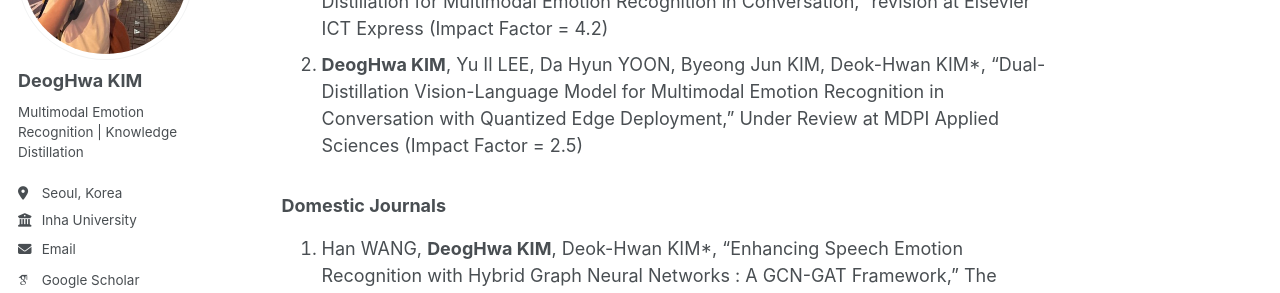
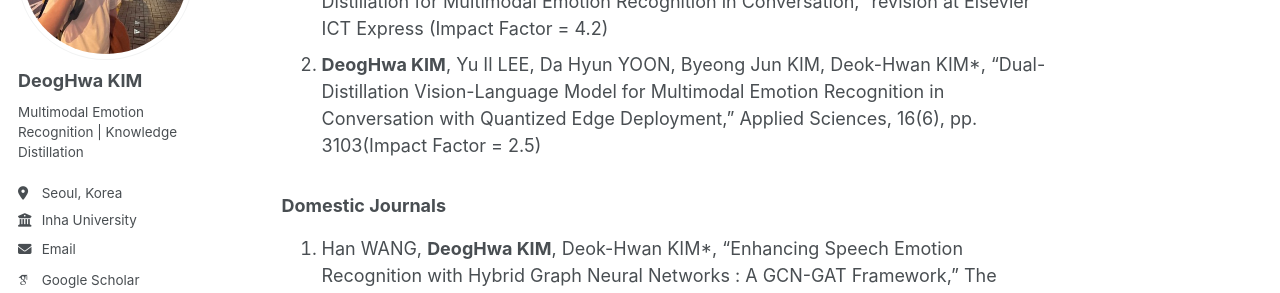
Before and after one commit to potatoduck9/potatoduck9.github.io, a Jekyll site: the page built from _pages/about.md, in a window 1280 px wide and 900 px high, scrolled down 879 px. Shown: the part 206-499 px from the top of the window. Built offline with Jekyll 4.4.1, drawn with Linux system fonts in a browser that asks for light colours; some web fonts are replaced; a script bundle is joined from its source files by our own code; library files that are not in the unit come from our copies.

Commit message:
Update about.md

```diff
--- a/_pages/about.md
+++ b/_pages/about.md
@@ -33,7 +33,7 @@ Multimodal Emotion Recognition, Knowledge Distillation, Human–Computer Interac
 
 ### International Journals
 1. **DeogHwa KIM**, Deok-Hwan KIM*, "DualDistill: Self and Cross-modal Knowledge Distillation for Multimodal Emotion Recognition in Conversation," revision at Elsevier ICT Express (Impact Factor = 4.2)
-2. **DeogHwa KIM**, Yu Il LEE, Da Hyun YOON, Byeong Jun KIM, Deok-Hwan KIM*, "Dual-Distillation Vision-Language Model for Multimodal Emotion Recognition in Conversation with Quantized Edge Deployment," Under Review at MDPI Applied Sciences (Impact Factor = 2.5)
+2. **DeogHwa KIM**, Yu Il LEE, Da Hyun YOON, Byeong Jun KIM, Deok-Hwan KIM*, "Dual-Distillation Vision-Language Model for Multimodal Emotion Recognition in Conversation with Quantized Edge Deployment," Applied Sciences, 16(6), pp. 3103(Impact Factor = 2.5)
 
 ### Domestic Journals
 1. Han WANG, **DeogHwa KIM**,  Deok-Hwan KIM*, "Enhancing Speech Emotion Recognition with Hybrid Graph Neural Networks : A GCN-GAT Framework," The Journal of Korean Institute of Next Generation Computing, vol. 20, pp. 7-20, August 2024.
```
